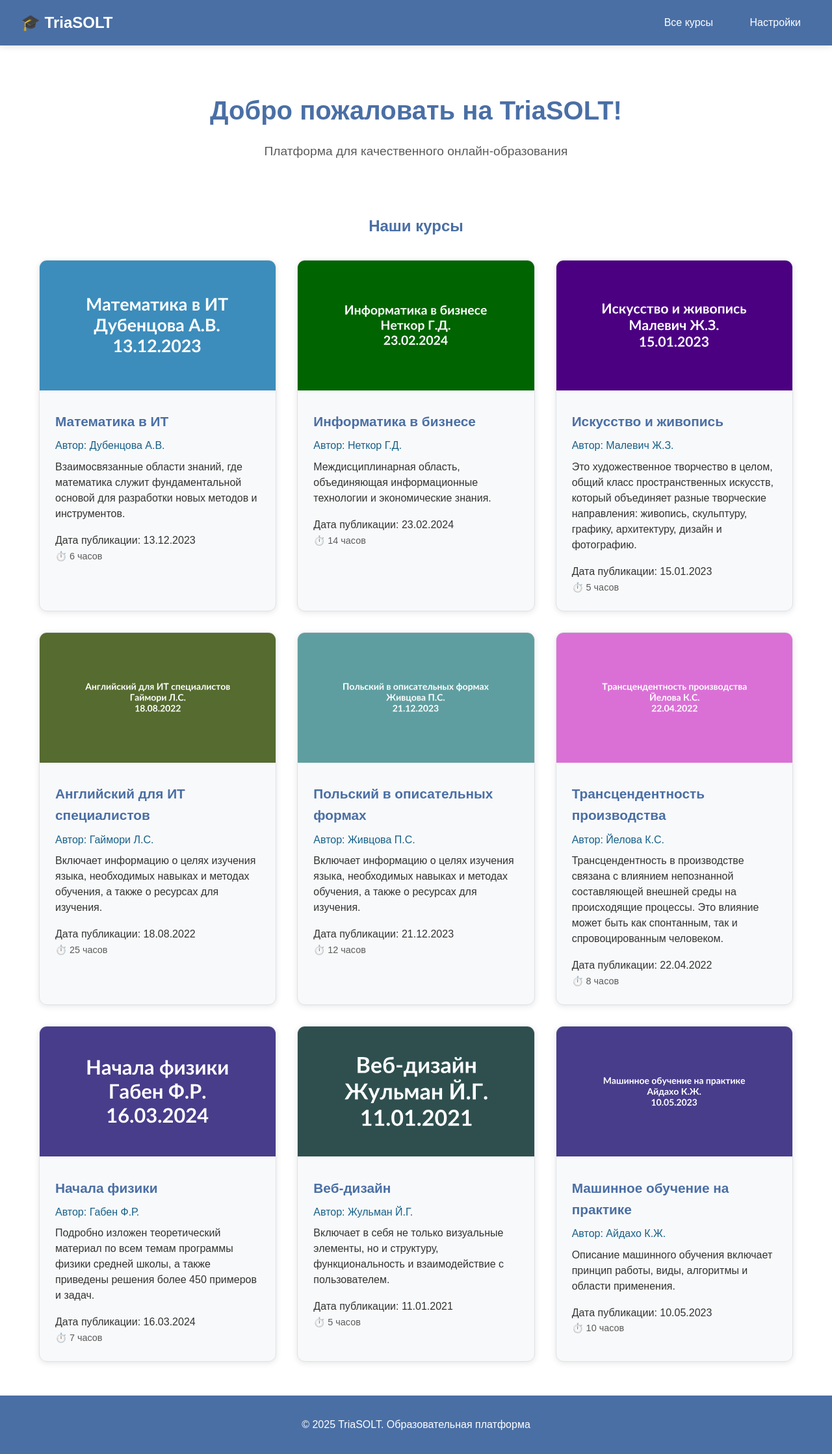
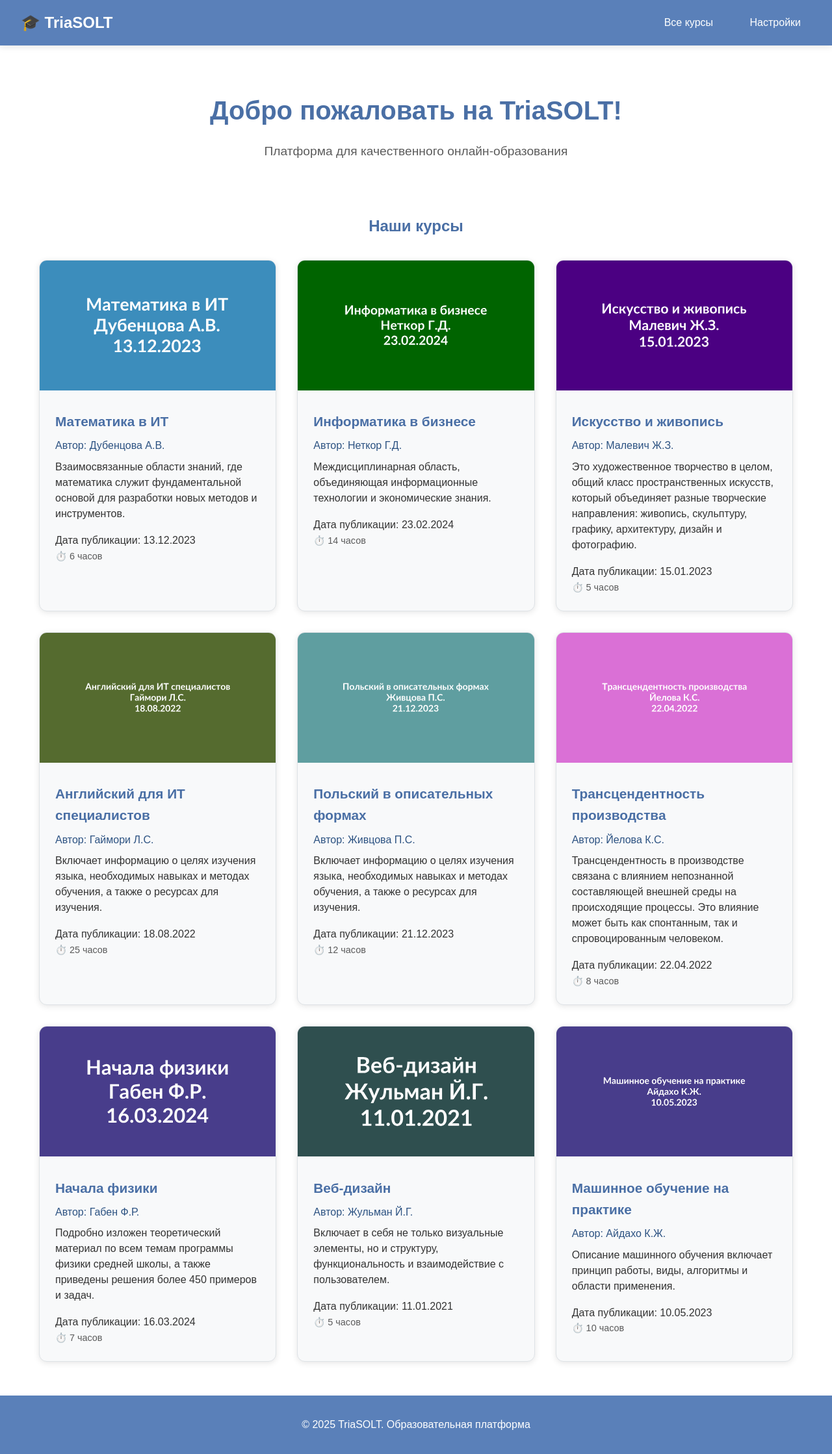
Before and after one commit to MorganFlow/LR2-Django, a Django app: page / in a window 1280 px wide. Shown: the whole page at 65% size. Run offline with Django 5.2, Linux system fonts and the light colour scheme.

Commit message:
change style for soul comfort

```diff
--- a/LR2/Django/myapp/static/css/style.css
+++ b/LR2/Django/myapp/static/css/style.css
@@ -1,8 +1,10 @@
 /* Основные переменные */
 :root {
+    --h-f-color: #5a80b9;
     --primary-color: #4a6fa5;
     --secondary-color: #166088;
     --accent-color: #4cb5f5;
+    --author-color: #2c5282;
     --text-color: #333;
     --bg-color: #fff;
     --card-bg: #f8f9fa;
@@ -11,6 +13,9 @@
 }
 
 .dark {
+    --h-f-color: #3a5e94;
+    --primary-color: #9ab8e6;
+    --author-color: #90cdf4;
     --text-color: #f8f9fa;
     --bg-color: #212529;
     --card-bg: #343a40;
@@ -45,7 +50,7 @@ body {
 
 /* Навигация */
 nav {
-    background: var(--primary-color);
+    background: var(--h-f-color);
     color: white;
     padding: 1rem 2rem;
     display: flex;
@@ -139,7 +144,7 @@ nav {
 }
 
 .instructor {
-    color: var(--secondary-color);
+    color: var(--author-color);
     font-weight: 500;
     margin-bottom: 0.5rem;
 }
@@ -234,7 +239,7 @@ nav {
 
 /* Футер */
 footer {
-    background: var(--primary-color);
+    background: var(--h-f-color);
     color: white;
     text-align: center;
     padding: 2rem;
```
